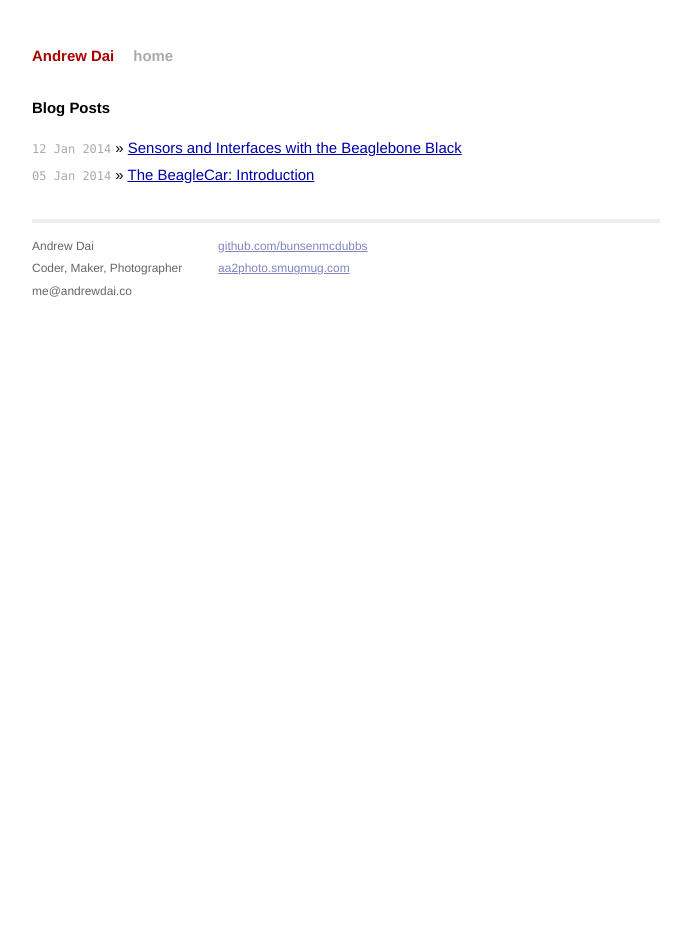
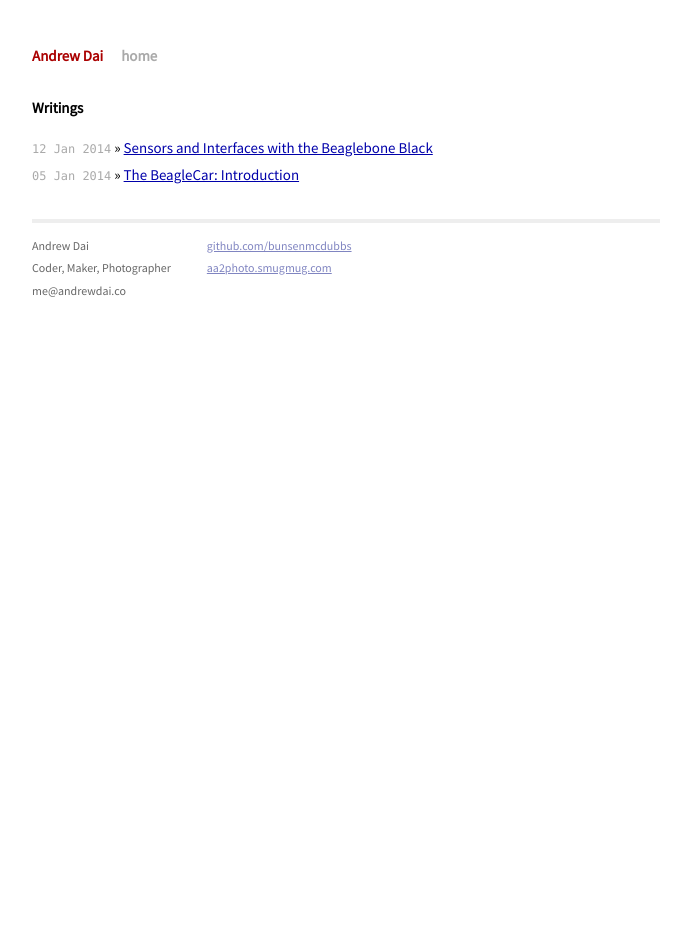
Before and after one commit to bunsenmcdubbs/bunsenmcdubbs.github.io, a Jekyll site: the page built from index.html, in a window 1280 px wide. Shown: the whole page, without its empty margins (294-985 px from the left). Built offline with Jekyll 4.4.1, drawn with Linux system fonts in a browser that asks for light colours; Markdown is read by kramdown in place of the engine named in the settings.

Commit message:
started styling the site

```diff
--- a/_layouts/default.html
+++ b/_layouts/default.html
@@ -11,6 +11,9 @@
 
         <!-- Custom CSS -->
         <link rel="stylesheet" href="/css/main.css">
+
+        <!-- Google Fonts - Source Sans Pro -->
+        <link href='http://fonts.googleapis.com/css?family=Source+Sans+Pro:300,300italic,400,400italic' rel='stylesheet' type='text/css'>
 
 <script>
   (function(i,s,o,g,r,a,m){i['GoogleAnalyticsObject']=r;i[r]=i[r]||function(){
--- a/css/main.css
+++ b/css/main.css
@@ -14,7 +14,7 @@ html, body { height: 100%; }
 
 body {
   background-color: #FFF;
-  font: 13.34px Helvetica, Arial, sans-serif;
+  font: 14px Source Sans Pro, Helvetica, Arial, sans-serif;
   font-size: small;
   text-align: center;
 }
@@ -23,6 +23,7 @@ h1, h2, h3, h4, h5, h6 {
   font-size: 100%; }
 
 h1 { margin-bottom: 1em; }
+
 p { margin: 1em 0; }
 
 a         { color: #00a; }
@@ -49,6 +50,17 @@ a:visited { color: #a0a; }
   font-size: 80%;
 }
 
+/*
+#info {
+  width: 40%;
+  float: left;
+}
+
+#home {
+  width: 60%;
+  float: right;
+}
+*/
 /*****************************************************************************/
 /*
 /* Site
@@ -71,6 +83,7 @@ a:visited { color: #a0a; }
 .title {
   display: inline-block;
   margin-bottom: 2em;
+  font: Futura;
 }
 
 .title a {
--- a/index.html
+++ b/index.html
@@ -3,8 +3,21 @@ layout: default
 title: Andrew Dai | BunsenMcDubbs
 ---
 
+<!-- info ... need to add later
+<div id="info">
+  <ul id="outlinks">
+    <li>Co-founder of <a href = "http://aa2photo.smugmug.com">A&amp;A Photography.</a></li>
+    <li><a href = "http://github.com/BunsenMcDubbs">Recreational Programmer.</a></li>
+  </ul>
+  <p>I am a high school senior interested in computer science and anything technology related.
+     In my free time I like to tinker with electronics, program and going outside.</p>
+  <p>Swim team captain, yearbook editor, sports and portrait photographer and summer
+     intern in the RF Coil Lab at the Martinos Center for Biomedical Imaging at MGH.</p>
+</div>
+-->
+
 <div id="home">
-  <h1>Blog Posts</h1>
+  <h1>Writings</h1>
   <ul class="posts">
     {% for post in site.posts %}
       <li><span>{{ post.date | date_to_string }}</span> &raquo; <a href="{{ post.url }}">{{ post.title }}</a></li>
```
